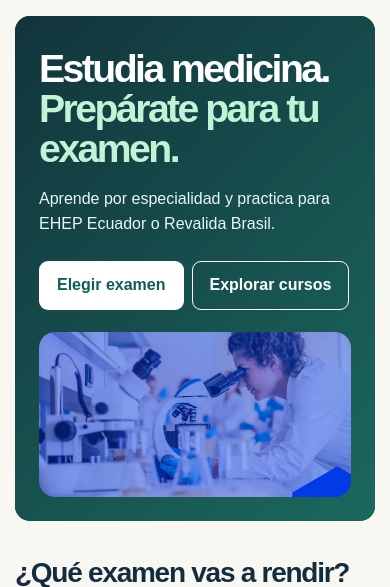
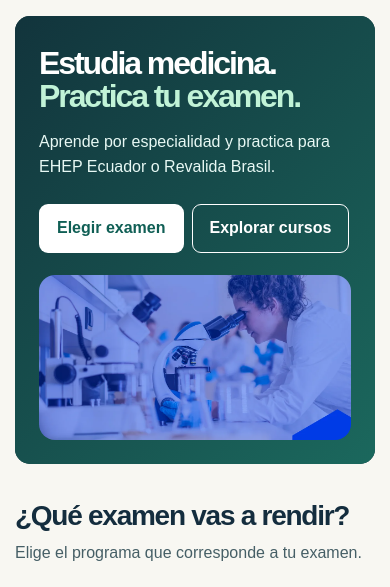
Before and after one commit to vibecodinghaitian/projectestudia, a WordPress theme: template wordpress/themes/estudiamed/front-page.php in a window 390 px wide. Shown: the part 105-692 px from the top of the page. Run offline with PHP 8.4 and a stand-in for WordPress, Linux system fonts and the light colour scheme; the site name, menu and one post (Sample post) are stand-ins, and other content is empty.

Commit message:
Fit the EstudiaMed headline within the responsive hero

```diff
--- a/wordpress/themes/estudiamed/study-content.php
+++ b/wordpress/themes/estudiamed/study-content.php
@@ -3,7 +3,7 @@
   <?php if ( function_exists( 'estudia_campus_announcements' ) ) { estudia_campus_announcements( 'home' ); } ?>
   <section class="hero" aria-labelledby="intro">
     <div class="hero-copy">
-      <h1 id="intro">Estudia medicina.<br><span>Prepárate para tu examen.</span></h1>
+      <h1 id="intro">Estudia medicina.<br><span>Practica tu examen.</span></h1>
       <p>Aprende por especialidad y practica para EHEP Ecuador o Revalida Brasil.</p>
       <div class="actions">
         <a class="btn btn-light" href="#exames">Elegir examen</a>
--- a/wordpress/themes/estudiamed/style.css
+++ b/wordpress/themes/estudiamed/style.css
@@ -48,7 +48,7 @@ Text Domain: estudiamed
 :root{--paper:#f8f7f2;--ink:#142d3e;--muted:#465f66;--dark:#102b39;--teal:#105f55}
 .top{gap:16px}.top nav{gap:12px 17px}.menu-toggle{border:1px solid var(--line);border-radius:8px;padding:.45rem .8rem;background:white;color:var(--ink);font-weight:700}
 .hero{display:grid;grid-template-columns:minmax(0,1.2fr) minmax(0,1fr);align-items:center;gap:clamp(22px,4vw,58px);padding:clamp(24px,5vw,68px)}
-.hero h1{font-size:clamp(2.45rem,4.6vw,4.4rem)}
+.hero h1{font-size:clamp(2rem,4.15vw,3.7rem)}
 .hero-visual{display:block;width:100%;max-height:420px;aspect-ratio:1.2;object-fit:cover;border-radius:16px}
 .academy-cards{grid-template-columns:repeat(auto-fit,minmax(min(100%,270px),1fr))}
 @media(max-width:970px){.top{flex-wrap:wrap;padding-block:12px}.top>nav{width:100%;order:3;padding:8px 0;gap:10px 18px}.top .header-tools{margin-left:auto}}
```
